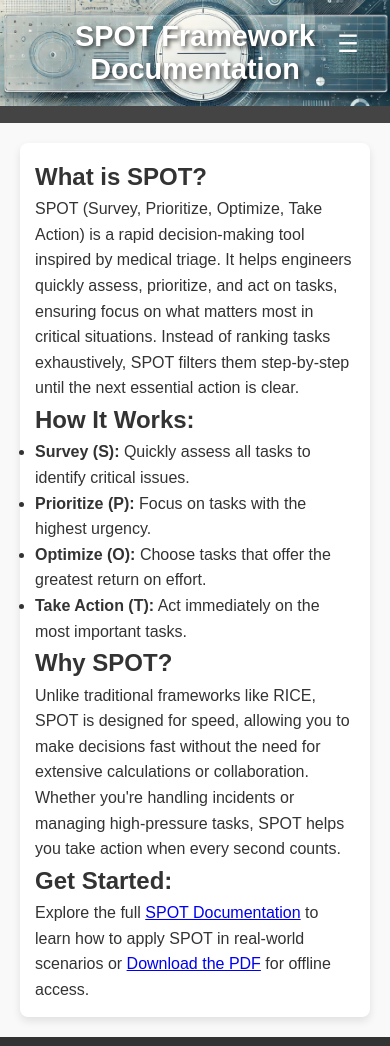
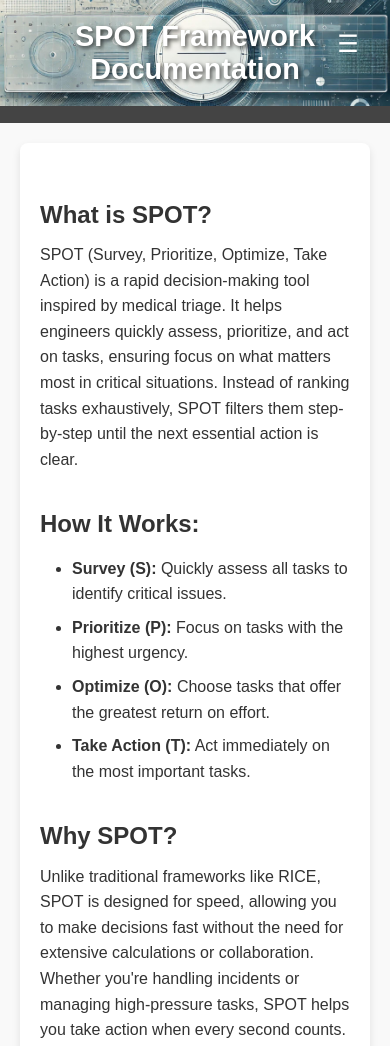
Before and after one commit to spot-priority/spot-priority.github.io, a plain HTML site: page docs/index.html in a window 390 px wide. Shown: the top 1046 px of the page. Drawn offline with Linux system fonts and the light colour scheme.

Commit message:
fix style

```diff
--- a/docs/styles.css
+++ b/docs/styles.css
@@ -146,11 +146,63 @@ main {
     max-width: 800px;
     width: 100%;
     background: #fff;
-    padding: 20px;
+    padding: 30px;
     margin: 20px;
     border-radius: 8px;
     box-shadow: 0 4px 8px rgba(0, 0, 0, 0.1);
     line-height: 1.6;
+}
+
+/* Content typography styling */
+#content h1,
+#content h2,
+#content h3,
+#content h4,
+#content h5,
+#content h6 {
+    margin-top: 1.5em;
+    margin-bottom: 0.5em;
+    color: #333;
+    line-height: 1.3;
+}
+
+#content h1 {
+    font-size: 2em;
+}
+
+#content h2 {
+    font-size: 1.75em;
+}
+
+#content h3 {
+    font-size: 1.5em;
+}
+
+#content p {
+    margin-bottom: 1em;
+}
+
+#content ul,
+#content ol {
+    margin: 1em 0;
+    padding-left: 2em;
+}
+
+#content ul {
+    list-style-type: disc;
+}
+
+#content ol {
+    list-style-type: decimal;
+}
+
+#content li {
+    margin-bottom: 0.5em;
+}
+
+#content li > ul,
+#content li > ol {
+    margin: 0.5em 0;
 }
 
 @media (max-width: 768px) {
@@ -160,7 +212,19 @@ main {
 
     #content {
         margin: 10px;
-        padding: 15px;
+        padding: 20px;
+    }
+
+    #content h1 {
+        font-size: 1.75em;
+    }
+
+    #content h2 {
+        font-size: 1.5em;
+    }
+
+    #content h3 {
+        font-size: 1.25em;
     }
 }
 
```
